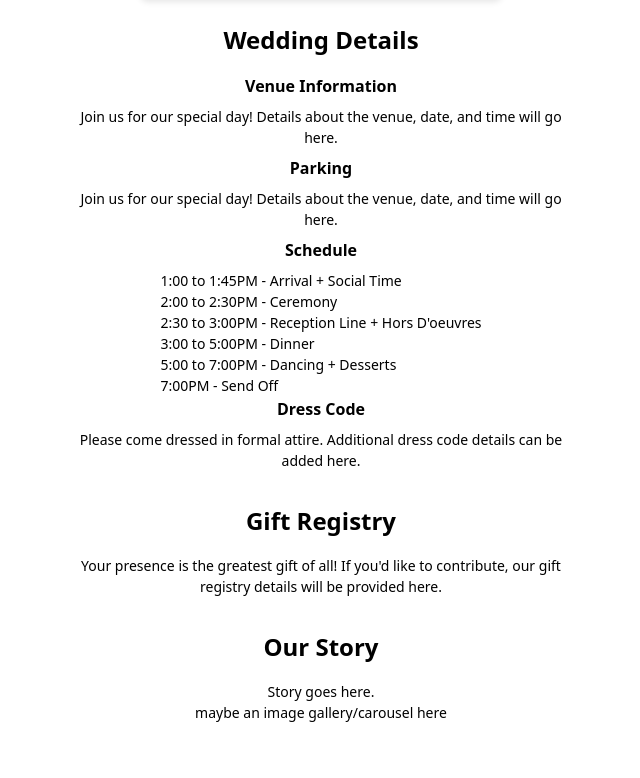
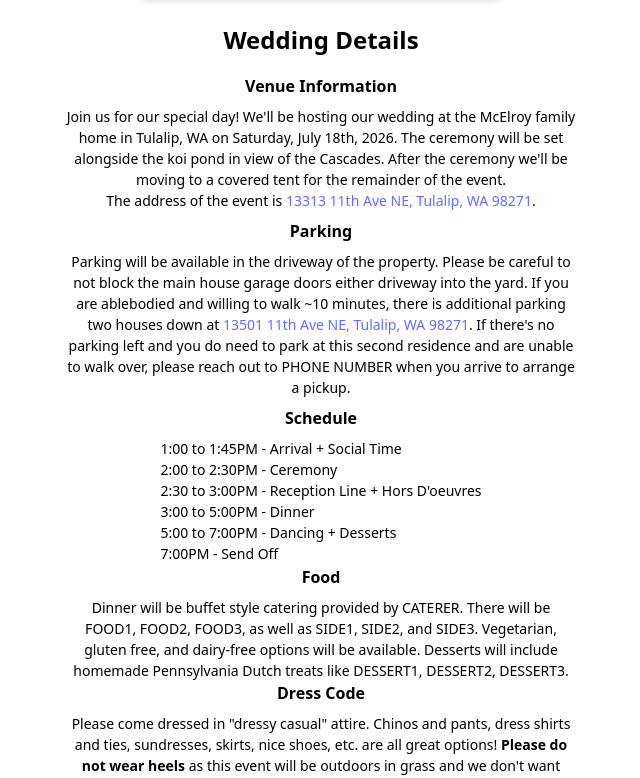
Before and after one commit to daninglin/weddingsite, a React (Vite) app: page / in a window 1280 px wide. Shown: the part 402-1180 px from the top of the page, without its empty margins (319-959 px from the left). Before the commit the page ends 1157 px from the top, so only its background shows below. Built offline with nearby package versions, Linux system fonts and the light colour scheme.

Commit message:
updated parking, venue, etc

```diff
--- a/src/App.tsx
+++ b/src/App.tsx
@@ -6,76 +6,97 @@ function App() {
       <header>
         <h1 className="text-4xl font-bold">Dan and Karlee's Wedding</h1>
         <a>RSVP Here</a>
-        <img
-          src="/src/assets/canyon.jpg"
-          alt="Canyon"
-          className="image"
-        />
+        <img src="/src/assets/canyon.jpg" alt="Canyon" className="image" />
       </header>
       <main className="flex flex-col items-center space-y-8 px-4 justify-center">
         <section id="wedding-details">
           <h2 className="section-title">Wedding Details</h2>
           <section id="venue-info" className="mb-2">
-            <h3 >Venue Information</h3>
-            <p >
-              Join us for our special day! Details about the venue, date, and
-              time will go here.
+            <h3>Venue Information</h3>
+            <p>
+              Join us for our special day! We'll be hosting our wedding at the
+              McElroy family home in Tulalip, WA on Saturday, July 18th, 2026.
+              The ceremony will be set alongside the koi pond in view of the
+              Cascades. After the ceremony we'll be moving to a covered tent for
+              the remainder of the event.
+              <br />
+              The address of the event is
+              <a href="https://maps.app.goo.gl/JDXH5XJP8QQ1xuts9">
+                {" "}
+                13313 11th Ave NE, Tulalip, WA 98271
+              </a>
+              .
             </p>
           </section>
           <section id="parking" className="mb-2">
-            <h3 >Parking</h3>
-            <p >
-              Join us for our special day! Details about the venue, date, and
-              time will go here.
+            <h3>Parking</h3>
+            <p>
+              Parking will be available in the driveway of the property. Please
+              be careful to not block the main house garage doors either
+              driveway into the yard. If you are ablebodied and willing to walk
+              ~10 minutes, there is additional parking two houses down at{" "}
+              <a href="https://maps.app.goo.gl/uVdpeTK68GsqeNqz8">
+                13501 11th Ave NE, Tulalip, WA 98271
+              </a>
+              . If there's no parking left and you do need to park at this
+              second residence and are unable to walk over, please reach out to
+              PHONE NUMBER when you arrive to arrange a pickup.
             </p>
           </section>
           <section id="schedule" className="text-center">
-            <h3 >Schedule</h3>
+            <h3>Schedule</h3>
             <ul id="schedule-list" className="inline-block text-left">
               <li>
-                <p >
-                  1:00 to 1:45PM - Arrival + Social Time
-                </p>
+                <p>1:00 to 1:45PM - Arrival + Social Time</p>
               </li>
               <li>
-                <p >2:00 to 2:30PM - Ceremony</p>
+                <p>2:00 to 2:30PM - Ceremony</p>
               </li>
               <li>
-                <p >
-                  2:30 to 3:00PM - Reception Line + Hors D'oeuvres
-                </p>
+                <p>2:30 to 3:00PM - Reception Line + Hors D'oeuvres</p>
               </li>
               <li>
-                <p >3:00 to 5:00PM - Dinner</p>
+                <p>3:00 to 5:00PM - Dinner</p>
               </li>
               <li>
-                <p >
-                  5:00 to 7:00PM - Dancing + Desserts
-                </p>
+                <p>5:00 to 7:00PM - Dancing + Desserts</p>
               </li>
               <li>
-                <p >7:00PM - Send Off</p>
+                <p>7:00PM - Send Off</p>
               </li>
             </ul>
           </section>
+          <section id="food">
+            <h3>Food</h3>
+            <p>
+              Dinner will be buffet style catering provided by CATERER. There will
+              be FOOD1, FOOD2, FOOD3, as well as SIDE1, SIDE2, and SIDE3.
+              Vegetarian, gluten free, and dairy-free options will be available.
+              Desserts will include homemade Pennsylvania Dutch treats like
+              DESSERT1, DESSERT2, DESSERT3.
+            </p>
+          </section>
           <section id="dress-code">
-            <h3 >Dress Code</h3>
-            <p >
-              Please come dressed in formal attire. Additional dress code
-              details can be added here.
+            <h3>Dress Code</h3>
+            <p>
+              Please come dressed in "dressy casual" attire. Chinos and pants,
+              dress shirts and ties, sundresses, skirts, nice shoes, etc. are
+              all great options! <b>Please do not wear heels</b> as this event
+              will be outdoors in grass and we don't want anyone to get hurt!
             </p>
           </section>
         </section>
         <section id="registry">
           <h2 className="section-title">Gift Registry</h2>
-          <p >
-            Your presence is the greatest gift of all! If you'd like to
-            contribute, our gift registry details will be provided here.
+          <p>
+            Your presence is the greatest gift of all! Gifts are not necessary,
+            but if you'd like to contribute to our honeymoon fund you can do so{" "}
+            <a>here</a>.
           </p>
         </section>
         <section id="our-story">
           <h2 className="section-title">Our Story</h2>
-          <p >Story goes here.</p>
+          <p>It started with a picture of a bumblebee and a pair of pink pants.</p>
           <p>maybe an image gallery/carousel here</p>
         </section>
       </main>
```
